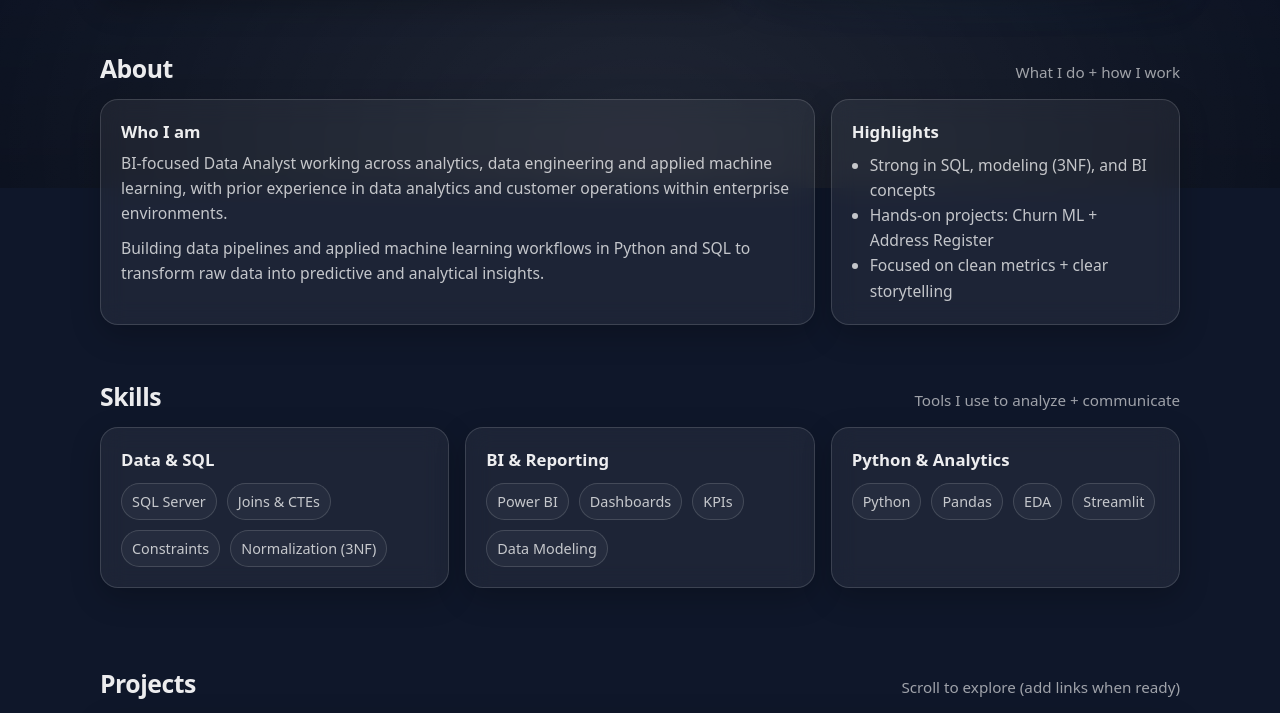
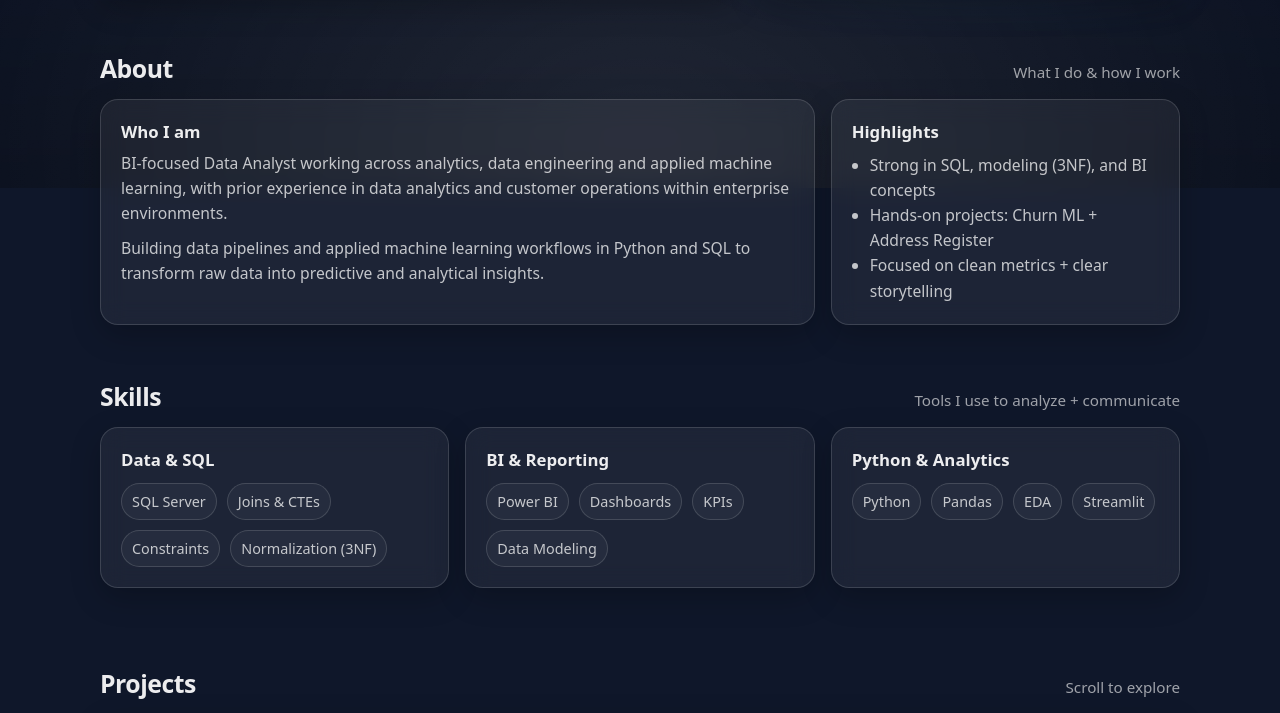
Before and after one commit to anamvakil/anamvakil.github.io, a plain HTML site: page index.html in a window 1280 px wide. Shown: the part 612-1325 px from the top of the page. Drawn offline with Linux system fonts and the light colour scheme.

Commit message:
Update index.html

```diff
--- a/index.html
+++ b/index.html
@@ -612,7 +612,7 @@
     <section id="about">
       <div class="sectionTitle">
         <h2>About</h2>
-        <div class="hint">What I do + how I work</div>
+        <div class="hint">What I do & how I work</div>
       </div>
 
       <div class="grid">
@@ -684,7 +684,7 @@
     <section id="projects" class="projStack">
       <div class="sectionTitle">
         <h2>Projects</h2>
-        <div class="hint">Scroll to explore (add links when ready)</div>
+        <div class="hint">Scroll to explore</div>
       </div>
 
       <div class="stackWrap" id="projStack">
```
